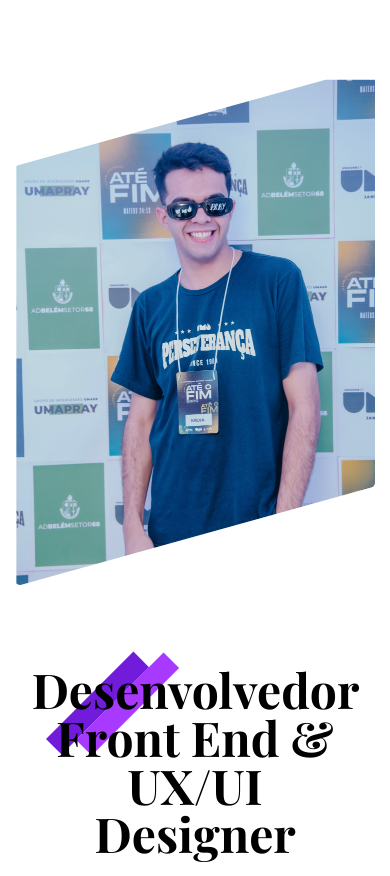
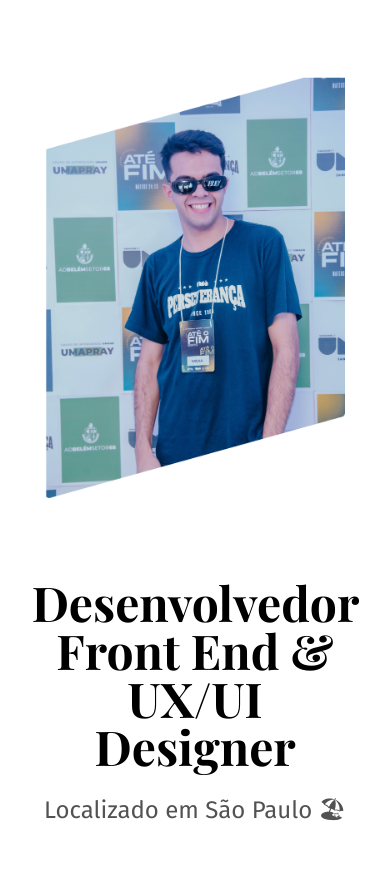
Before and after one commit to Dev-LopesT/Portifolio, a plain HTML site: page index.html in a window 390 px wide. Shown: the part 204-1080 px from the top of the page. Drawn offline with nearby package versions, Linux system fonts and the light colour scheme; a web font is replaced by a local one.

Commit message:
Update style.css

```diff
--- a/css/style.css
+++ b/css/style.css
@@ -155,9 +155,24 @@ main {
 
 @media (max-width: 600px) {
 
+  .nome-desenvolvedor::before {
+    display: none;
+  }
+
   .nome-desenvolvedor {
     font-size: 3rem;
   }
 
+  .img-perfil {
+    width: 300px;
+  }
 
 }
+
+@media (max-width: 320px) {
+  .nome-desenvolvedor {
+    font-size: 2.5rem;
+  }
+
+
+}
```
